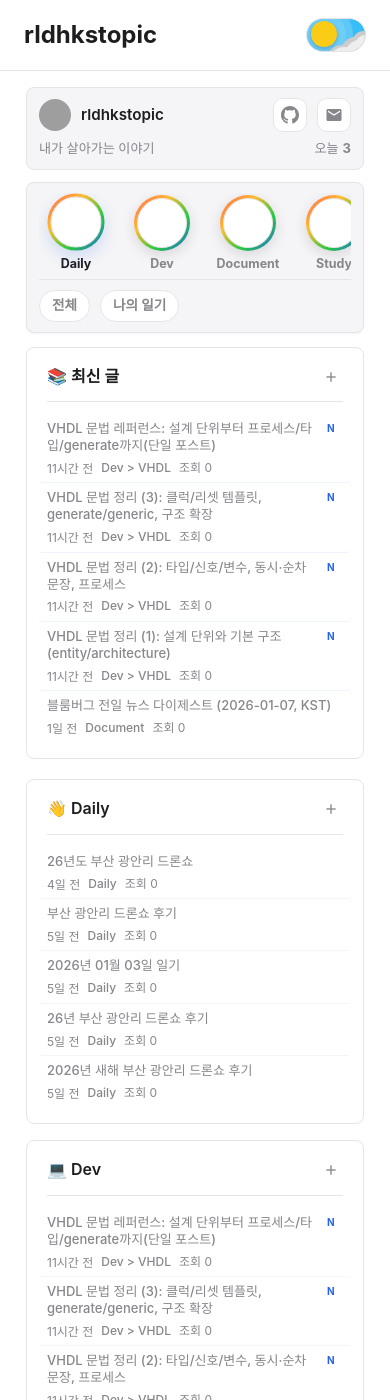
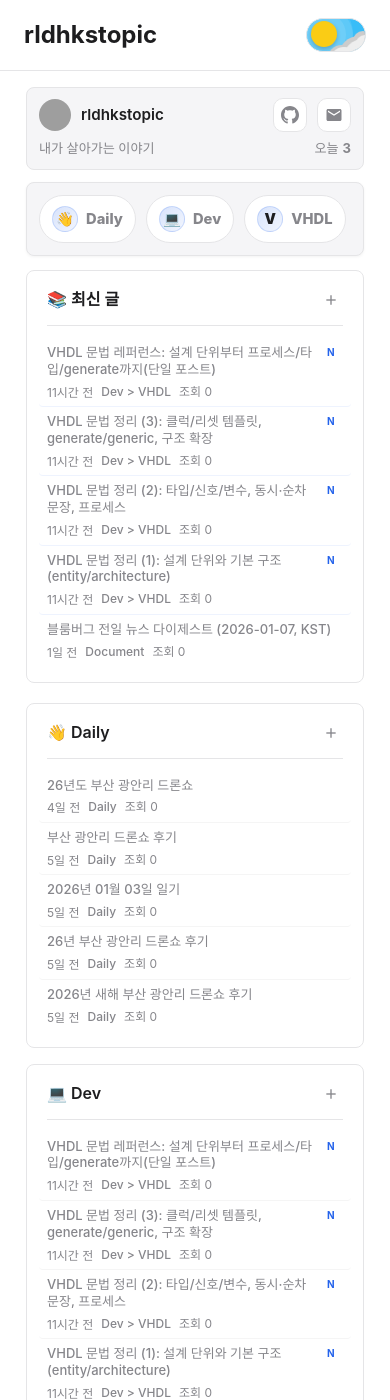
Before and after one commit to rldhkstopic/rldhkstopic.github.io, a Jekyll site: the page built from index.html, in a window 390 px wide and 1400 px high. Built offline with Jekyll 4.4.1, drawn with Linux system fonts in a browser that asks for light colours; nearby versions of some CDN libraries; the list of posts is cut into pages by our own code; a style sheet for code colours, icons or effects is not loaded; grey boxes are pictures that could not be loaded.

Commit message:
[v0.0.20] Update: redesign mobile categories as single-row horizontal slider

```diff
--- a/assets/css/main.css
+++ b/assets/css/main.css
@@ -476,7 +476,7 @@ body.home-page .site-header {
   border-radius: var(--border-radius);
 }
 
-.mobile-category-stories {
+.mobile-category-slider {
   display: none;
   padding: 10px 12px;
   margin: 0 0 14px 0;
@@ -486,115 +486,63 @@ body.home-page .site-header {
   box-shadow: var(--shadow-sm);
 }
 
-.mobile-story-row {
-  display: flex;
-  gap: 12px;
-  overflow-x: auto;
-  overflow-y: hidden;
-  padding: 2px 2px 8px 2px;
-  -webkit-overflow-scrolling: touch;
-  scroll-snap-type: x mandatory;
-}
-
-.mobile-story-row::-webkit-scrollbar {
-  display: none;
-}
-
-.mobile-story {
-  scroll-snap-align: start;
-  text-decoration: none;
-  color: var(--text-secondary);
-  display: flex;
-  flex-direction: column;
-  align-items: center;
-  gap: 6px;
-  flex: 0 0 auto;
-  width: 74px;
-}
-
-.mobile-story-ring {
-  width: 56px;
-  height: 56px;
-  border-radius: 50%;
-  background: linear-gradient(135deg, #ff5f56, #ffbd2e, #27c93f, #2563EB);
-  padding: 3px;
-  position: relative;
-  box-shadow: 0 4px 14px rgba(0, 0, 0, 0.12);
-}
-
-.mobile-story-ring::after {
-  content: '';
-  position: absolute;
-  inset: 3px;
-  border-radius: 50%;
-  background: var(--bg-primary);
-  border: 1px solid var(--border-color);
-}
-
-.mobile-story.is-active .mobile-story-ring {
-  transform: translateY(-1px) scale(1.02);
-  box-shadow: 0 6px 16px rgba(37, 99, 235, 0.18);
-}
-
-.mobile-story-label {
-  font-size: 0.78rem;
-  font-weight: 700;
-  line-height: 1.1;
-  text-align: center;
-  max-width: 100%;
-  overflow: hidden;
-  text-overflow: ellipsis;
-  white-space: nowrap;
-}
-
-.mobile-story.is-active .mobile-story-label {
-  color: var(--text-primary);
-}
-
-.mobile-story-subrow {
-  border-top: 1px solid var(--border-color);
-  padding-top: 10px;
-}
-
-.mobile-substories {
-  display: none;
+.mobile-category-track {
+  display: flex;
   gap: 10px;
   overflow-x: auto;
   overflow-y: hidden;
   -webkit-overflow-scrolling: touch;
   scroll-snap-type: x proximity;
-}
-
-.mobile-substories.is-active {
-  display: flex;
-}
-
-.mobile-substories::-webkit-scrollbar {
+  padding: 2px;
+}
+
+.mobile-category-track::-webkit-scrollbar {
   display: none;
 }
 
-.mobile-substory {
+.mobile-category-pill {
+  flex: 0 0 auto;
   scroll-snap-align: start;
-  flex: 0 0 auto;
-  text-decoration: none;
-  color: var(--text-secondary);
+  display: inline-flex;
+  align-items: center;
+  gap: 8px;
+  padding: 10px 12px;
+  border-radius: 999px;
   border: 1px solid var(--border-color);
   background: var(--bg-primary);
-  border-radius: 999px;
-  padding: 8px 12px;
-  font-size: 0.85rem;
-  font-weight: 700;
+  color: var(--text-secondary);
+  text-decoration: none;
+  font-size: 0.92rem;
+  font-weight: 800;
   line-height: 1;
-  transition: background 180ms ease, border-color 180ms ease, color 180ms ease, transform 180ms ease;
-}
-
-.mobile-substory:hover {
+  transition: background 180ms ease, border-color 180ms ease, color 180ms ease, transform 180ms ease, box-shadow 180ms ease;
+}
+
+.mobile-category-pill:hover {
   color: var(--accent-color);
   border-color: var(--accent-color);
   background: var(--accent-light);
   transform: translateY(-1px);
-}
-
+  box-shadow: 0 6px 16px rgba(37, 99, 235, 0.12);
+}
+
+.mobile-category-icon {
+  width: 26px;
+  height: 26px;
+  border-radius: 999px;
+  display: inline-flex;
+  align-items: center;
+  justify-content: center;
+  background: linear-gradient(135deg, rgba(37, 99, 235, 0.18), rgba(37, 99, 235, 0.06));
+  color: var(--text-primary);
+  font-weight: 900;
+  font-size: 0.9rem;
+  border: 1px solid rgba(37, 99, 235, 0.18);
+}
+
+.mobile-category-text {
+  white-space: nowrap;
+}
 .mobile-profile-top,
 .mobile-profile-bottom {
   display: flex;
@@ -2779,7 +2727,7 @@ article div[role="doc-endnotes"] {
     display: flex;
   }
 
-  .mobile-category-stories {
+  .mobile-category-slider {
     display: block;
   }
 
--- a/index.html
+++ b/index.html
@@ -274,74 +274,31 @@ layout: default
       });
     </script>
 
-    <!-- 모바일/태블릿 카테고리 스토리(인스타 스토리 느낌): 좌우 스와이프 선택 -->
-    <nav class="mobile-category-stories" aria-label="카테고리">
-      <div class="mobile-story-row" aria-label="상위 카테고리">
-        <a class="mobile-story is-active" data-cat="daily" href="/daily/">
-          <span class="mobile-story-ring"></span>
-          <span class="mobile-story-label">Daily</span>
+    <!-- 모바일/태블릿 카테고리 슬라이더: 한 줄, 좌우 스와이프, 하위 없음 -->
+    <nav class="mobile-category-slider" aria-label="카테고리">
+      <div class="mobile-category-track">
+        <a class="mobile-category-pill" href="/daily/">
+          <span class="mobile-category-icon" aria-hidden="true">👋</span>
+          <span class="mobile-category-text">Daily</span>
         </a>
-        <a class="mobile-story" data-cat="dev" href="/dev/">
-          <span class="mobile-story-ring"></span>
-          <span class="mobile-story-label">Dev</span>
+        <a class="mobile-category-pill" href="/dev/">
+          <span class="mobile-category-icon" aria-hidden="true">💻</span>
+          <span class="mobile-category-text">Dev</span>
         </a>
-        <a class="mobile-story" data-cat="document" href="/document/">
-          <span class="mobile-story-ring"></span>
-          <span class="mobile-story-label">Document</span>
+        <a class="mobile-category-pill" href="/dev/vhdl/">
+          <span class="mobile-category-icon" aria-hidden="true">V</span>
+          <span class="mobile-category-text">VHDL</span>
         </a>
-        <a class="mobile-story" data-cat="study" href="/study/">
-          <span class="mobile-story-ring"></span>
-          <span class="mobile-story-label">Study</span>
+        <a class="mobile-category-pill" href="/document/">
+          <span class="mobile-category-icon" aria-hidden="true">📑</span>
+          <span class="mobile-category-text">Document</span>
+        </a>
+        <a class="mobile-category-pill" href="/study/">
+          <span class="mobile-category-icon" aria-hidden="true">📖</span>
+          <span class="mobile-category-text">Study</span>
         </a>
       </div>
-
-      <div class="mobile-story-subrow" aria-label="하위 카테고리">
-        <div class="mobile-substories is-active" data-cat="daily">
-          <a href="/daily/" class="mobile-substory">전체</a>
-          <a href="/daily/" class="mobile-substory">나의 일기</a>
-        </div>
-        <div class="mobile-substories" data-cat="dev">
-          <a href="/dev/" class="mobile-substory">전체</a>
-          <a href="/dev/vhdl/" class="mobile-substory">VHDL</a>
-          <a href="/dev/" class="mobile-substory">바이브 코딩</a>
-        </div>
-        <div class="mobile-substories" data-cat="document">
-          <a href="/document/" class="mobile-substory">전체</a>
-          <a href="/document/" class="mobile-substory">U.S. Stock News</a>
-          <a href="/document/" class="mobile-substory">My Stocks</a>
-        </div>
-        <div class="mobile-substories" data-cat="study">
-          <a href="/study/" class="mobile-substory">전체</a>
-          <a href="/study/" class="mobile-substory">FPGA</a>
-          <a href="/study/" class="mobile-substory">바이브 코딩</a>
-          <a href="/study/" class="mobile-substory">모르는 개념</a>
-        </div>
-      </div>
     </nav>
-
-    <script>
-      // 모바일 카테고리 스토리: 선택 시 하위 줄 갱신(상위는 링크 그대로 이동 가능)
-      document.addEventListener('DOMContentLoaded', function() {
-        const stories = Array.from(document.querySelectorAll('.mobile-category-stories .mobile-story'));
-        const subGroups = Array.from(document.querySelectorAll('.mobile-category-stories .mobile-substories'));
-        if (stories.length === 0 || subGroups.length === 0) return;
-
-        function setActive(cat) {
-          stories.forEach(s => s.classList.toggle('is-active', s.getAttribute('data-cat') === cat));
-          subGroups.forEach(g => g.classList.toggle('is-active', g.getAttribute('data-cat') === cat));
-        }
-
-        stories.forEach(s => {
-          s.addEventListener('click', function(e) {
-            // 탭 느낌으로 하위만 바꾸고 싶을 때: 짧은 탭은 하위 전환, 길게/드래그는 스크롤
-            // 기본은 링크 이동이지만, 현재 페이지에서 "선택" UX를 원하므로 탭은 전환으로 처리한다.
-            e.preventDefault();
-            const cat = s.getAttribute('data-cat');
-            if (cat) setActive(cat);
-          }, { passive: false });
-        });
-      });
-    </script>
 
     <!-- 전체 글 리스트 -->
     <div class="content-section all-posts-section">
```
Also changed, not shown: CHANGELOG.md, 1 other file.
